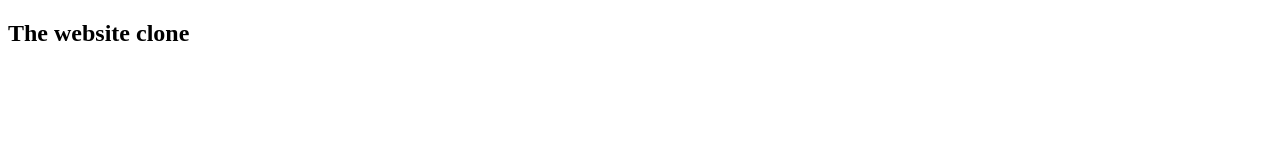
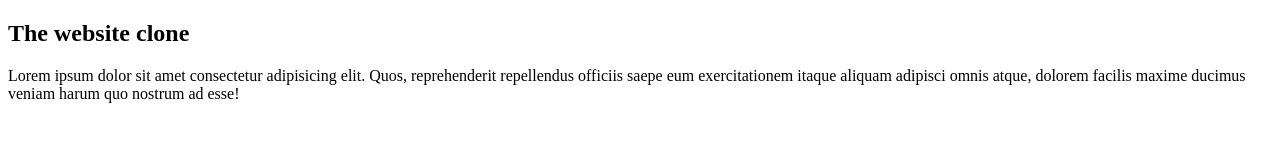
Before and after one commit to pinsoegustave/the-gym, a plain HTML site: page website-clone/index.html in a window 1280 px wide. Drawn offline with Linux system fonts and the light colour scheme.

Commit message:
first commit

```diff
--- a/website-clone/index.html
+++ b/website-clone/index.html
@@ -7,5 +7,6 @@
 </head>
 <body>
     <h2>The website clone</h2>
+    <p>Lorem ipsum dolor sit amet consectetur adipisicing elit. Quos, reprehenderit repellendus officiis saepe eum exercitationem itaque aliquam adipisci omnis atque, dolorem facilis maxime ducimus veniam harum quo nostrum ad esse!</p>
 </body>
 </html>
```
